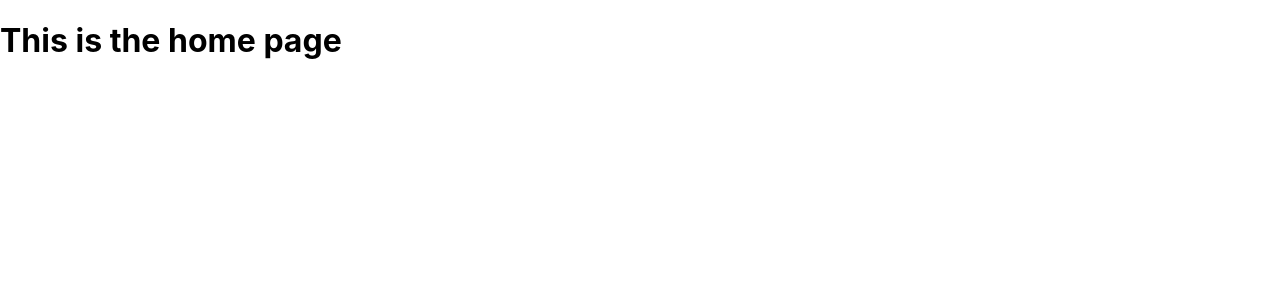
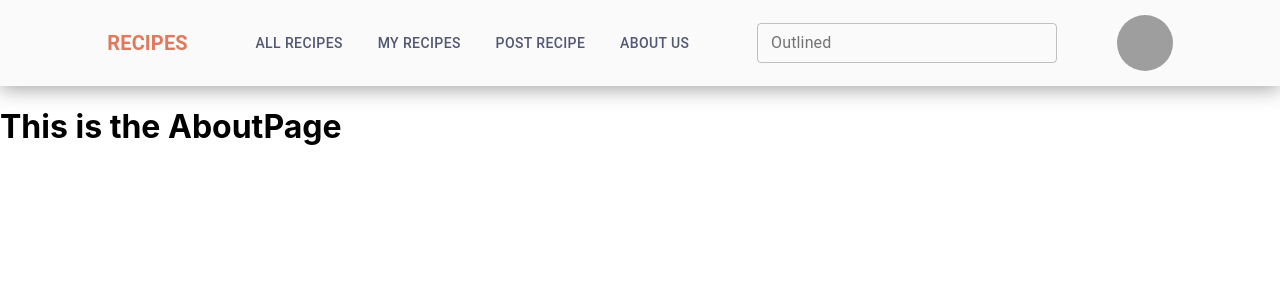
Before and after one commit to NatiGK/recipe-app-front, a React (Create React App) app: page /about in a window 1280 px wide. Shown: the top 300 px of the page. Built offline with nearby package versions, Linux system fonts and the light colour scheme; grey boxes are pictures that could not be loaded.

Commit message:
nav-bar added

```diff
--- a/package.json
+++ b/package.json
@@ -3,11 +3,15 @@
   "version": "0.1.0",
   "private": true,
   "dependencies": {
+    "@material-ui/core": "^4.12.1",
+    "@material-ui/icons": "^4.11.2",
     "@testing-library/jest-dom": "^5.14.1",
     "@testing-library/react": "^11.2.7",
     "@testing-library/user-event": "^12.8.3",
     "react": "^17.0.2",
     "react-dom": "^17.0.2",
+    "react-router": "^5.2.0",
+    "react-router-dom": "^5.2.0",
     "react-scripts": "4.0.3",
     "web-vitals": "^1.1.2"
   },
--- a/src/App.js
+++ b/src/App.js
@@ -1,29 +1,41 @@
 import './App.css';
 import React from 'react';
+
+
 import {
   BrowserRouter as Router,
   Switch,
-  Route,
-  Link
+  Route
 } from 'react-router-dom';
 
-function App() {
+
+import AuthPage from './pages/AuthPage';
+import HomePage from './pages/HomePage';
+import PostPage from './pages/PostPage';
+import AboutPage from './pages/AboutPage';
+import RecipePage from './pages/RecipePage';
+import NavBar from './Components/NavBar/NavBar';
+
+const App = () => {
   return (
     <div>
-      {/* <Nav /> */}
       <Router>
+        <NavBar />
         <Switch>
-          <Route path="/Auth">
-            <h1>This is the auth page</h1>
+          <Route path="/auth">
+            <AuthPage />
           </Route>
           <Route path="/post">
-            <h1>This is the post page</h1>
+            <PostPage />
+          </Route>
+          <Route path="/about">
+            <AboutPage />
           </Route>
           <Route path="/recipe/:id">
-            <h1>This is the recipe page</h1>
+            <RecipePage />
           </Route>
           <Route path="/">
-            <h1>This is the home page</h1>
+            <HomePage />
           </Route>
         </Switch>
       </Router>
--- a/src/Components/NavBar/NavBar.js
+++ b/src/Components/NavBar/NavBar.js
@@ -0,0 +1,92 @@
+import React from 'react';
+import { makeStyles } from '@material-ui/core/styles';
+import TextField from '@material-ui/core/Textfield';
+import InputAdornment from '@material-ui/core/InputAdornment';
+import Typography from '@material-ui/core/Typography';
+import Button from '@material-ui/core/Button';
+import AccountCircle from '@material-ui/icons/AccountCircle';
+import Avatar from '@material-ui/core/Avatar';
+import { Link } from 'react-router-dom';
+
+const useStyles = makeStyles((theme) => ({
+    root: {
+        display: "flex",
+        justifyContent: "center",
+        width: "100%",
+        background: "#FAFAFA",
+        boxShadow: "0px 2px 20px rgba(0,0,0,0.4)"
+    },
+    menuButton: {
+        marginRight: theme.spacing(2),
+    },
+    appBar: {
+        padding: "15px",
+        display: "flex",
+        alignItems: "center",
+        justifyContent: "center",
+        width: "100%",
+    },
+    menuCont: {
+        display: "flex",
+        justifyContent: "space-between",
+        minWidth: "450px",
+        color: "#535774",
+    },
+    barMenu: {
+        display: "flex",
+        justifyContent: "space-around",
+        width: "90%",
+        alignItems: "center",
+    },
+    largeAvatar: {
+        width: theme.spacing(7),
+        height: theme.spacing(7),
+    },
+    title: {
+        color: "#E07A5F",
+        fontWeight: "bold"
+    },
+    link: {
+        color: "inherit",
+        textDecoration: "none"
+    }
+}));
+const NavBar = () => {
+    const classes = useStyles();
+    return (
+        <div className={classes.root}>
+            <div className={classes.appBar}>
+                <div className={classes.barMenu}>
+                    {/* <IconButton edge="start" className={classes.menuButton} color="inherit" aria-label="menu">
+                        <MenuIcon />
+                    </IconButton> */}
+                    <Link className={classes.link} to="/"><Typography variant="h6" className={classes.title}>
+                        RECIPES
+                    </Typography></Link>
+                    <div className={classes.menuCont}>
+                        <Link className={classes.link} to="/"><Button color="inherit">ALL RECIPES</Button></Link>
+                        <Link className={classes.link} to="/recipe/:id"><Button color="inherit">MY RECIPES</Button></Link>
+                        <Link className={classes.link} to="/post"><Button color="inherit">POST RECIPE</Button></Link>
+                        <Link className={classes.link} to="/about"><Button color="inherit">ABOUT US</Button></Link>
+                    </div>
+                    <TextField size="small" style={{ width: "300px" }} id="outlined-basic" label="Outlined" variant="outlined"
+                        startAdornment={
+                            <InputAdornment position="start">
+                                <AccountCircle />
+                            </InputAdornment>
+                        }
+                    />
+                    <Link className={classes.link} to="/auth">
+                        <Avatar
+                            className={classes.largeAvatar}
+                            alt="Remy Sharp"
+                            src="/static/images/avatar/1.jpg"
+                        />
+                    </Link>
+                </div>
+            </div>
+        </div >
+    );
+}
+
+export default NavBar;
--- /dev/null
+++ b/src/pages/AboutPage.js
@@ -0,0 +1,7 @@
+import React from 'react'
+const AboutPage = () => {
+    return (
+        <h1>This is the AboutPage</h1>
+    );
+};
+export default AboutPage;
--- a/src/pages/RecipePage.js
+++ b/src/pages/RecipePage.js
@@ -1,5 +1,5 @@
 import React from 'react'
-const RecipePage = () => {
+const RecipePage = props => {
     return (
         <h1>This is the RecipePage</h1>
     );
```
Also changed, not shown: 1 other file (tests, documents, lock files or other folders).
